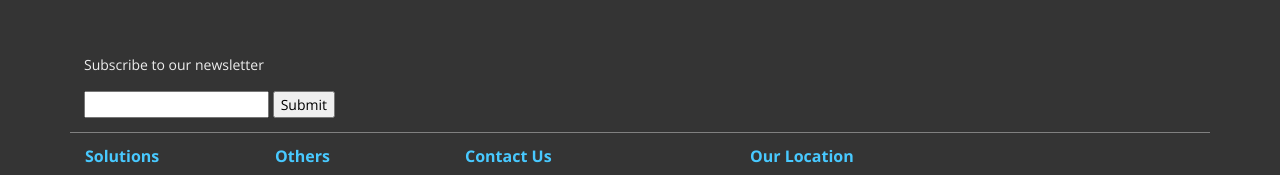
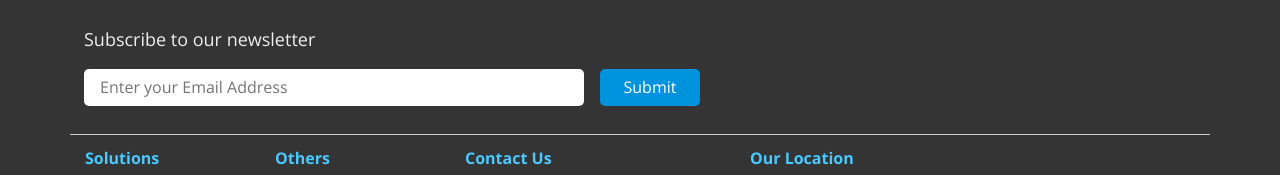
Before and after one commit to aman-maharshi/uitechnosoft, a plain HTML site: page layout-fix/footer-edit/index.html in a window 1280 px wide. Shown: the top 175 px of the page. Drawn offline with nearby package versions, Linux system fonts and the light colour scheme; a web font is replaced by a local one.

Commit message:
footer form update

```diff
--- /dev/null
+++ b/layout-fix/footer-edit/footerform.css
@@ -0,0 +1,53 @@
+.subscribe {
+    border-bottom: 1px solid #ccc;
+    width: 100%;
+    padding: 1em;
+    text-align: center;
+    margin-bottom: 1em;
+    padding-bottom: 2em;
+    margin-top: -2em;
+}
+.subscribe form {
+    display: flex;
+    justify-content: center;
+}
+form > * {
+    font-size: 15px;
+    line-height: 35px;
+    border: 0;
+    border-radius: 5px;
+}
+form > *:first-child { /* form input*/
+    padding-left: 1em;
+    width: 300px;
+}
+form > *:last-child { /* form submit button*/
+    background: #0093dd;
+    margin-left: 1em;
+    color: white;
+    cursor: pointer;
+    transition: 0.5s;
+}
+form > *:last-child:hover {
+    color: #343434;
+}
+@media (min-width: 992px) {
+    .subscribe  {
+        text-align: left;
+    }
+    .subscribe p {
+        font-size: 18px;
+    }
+    .subscribe form {
+        justify-content: flex-start;
+    }
+    form > * {
+        font-size: 16px;
+    }
+    form > *:first-child {
+        width: 500px;
+    }
+    form > *:last-child {
+        width: 100px;
+    }
+}
--- a/layout-fix/footer-edit/index.html
+++ b/layout-fix/footer-edit/index.html
@@ -9,7 +9,7 @@
     <link href="https://fonts.googleapis.com/css?family=Open+Sans:400,600,600i,700,700i,800,800i" rel="stylesheet">
     <link rel="stylesheet" href="style.css">
     <link rel="stylesheet" href="bootstrap.min.css">
-    <link rel="stylesheet" href="mystyle.css">
+    <link rel="stylesheet" href="footerform.css">
     <title>Footer</title>
 </head>
 <body>
@@ -20,7 +20,7 @@
                     <div class="subscribe">
                         <p>Subscribe to our newsletter</p>
                         <form action="">
-                            <input type="text">
+                            <input type="email" placeholder="Enter your Email Address">
                             <input type="submit">
                         </form>
                     </div>
--- a/layout-fix/footer-edit/mystyle.css
+++ /dev/null
@@ -1,6 +0,0 @@
-.subscribe {
-    border-bottom: 1px solid gray;
-    width: 100%;
-    padding: 1em;
-    margin-bottom: 1em;
-}
```
